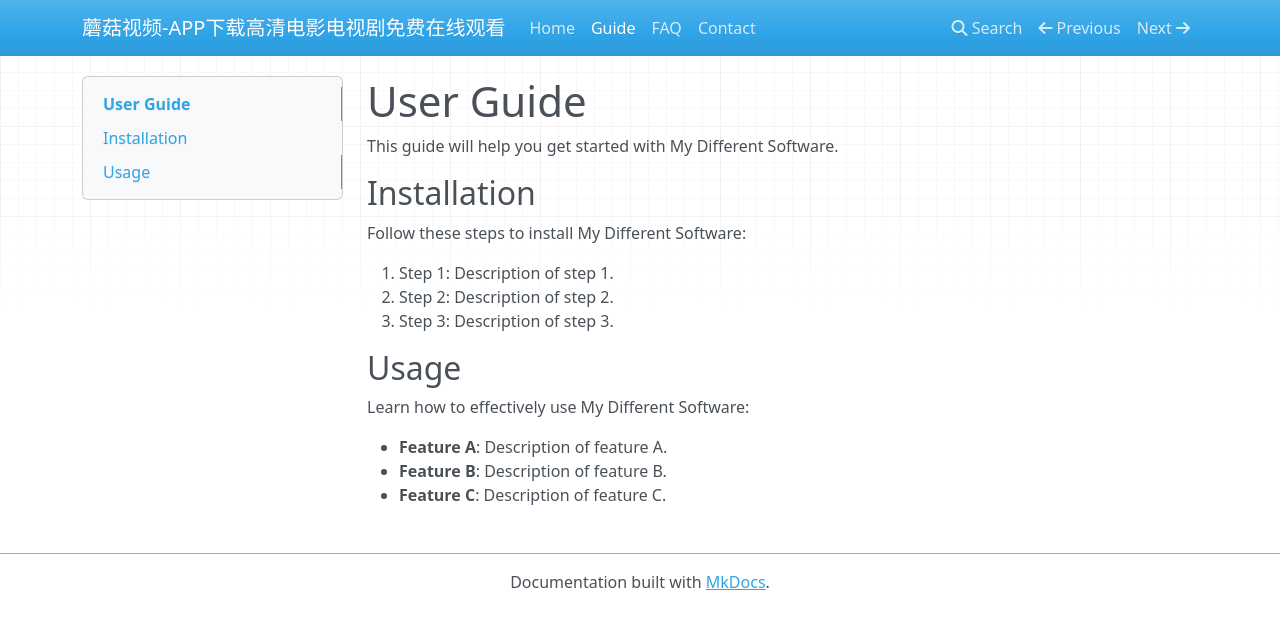
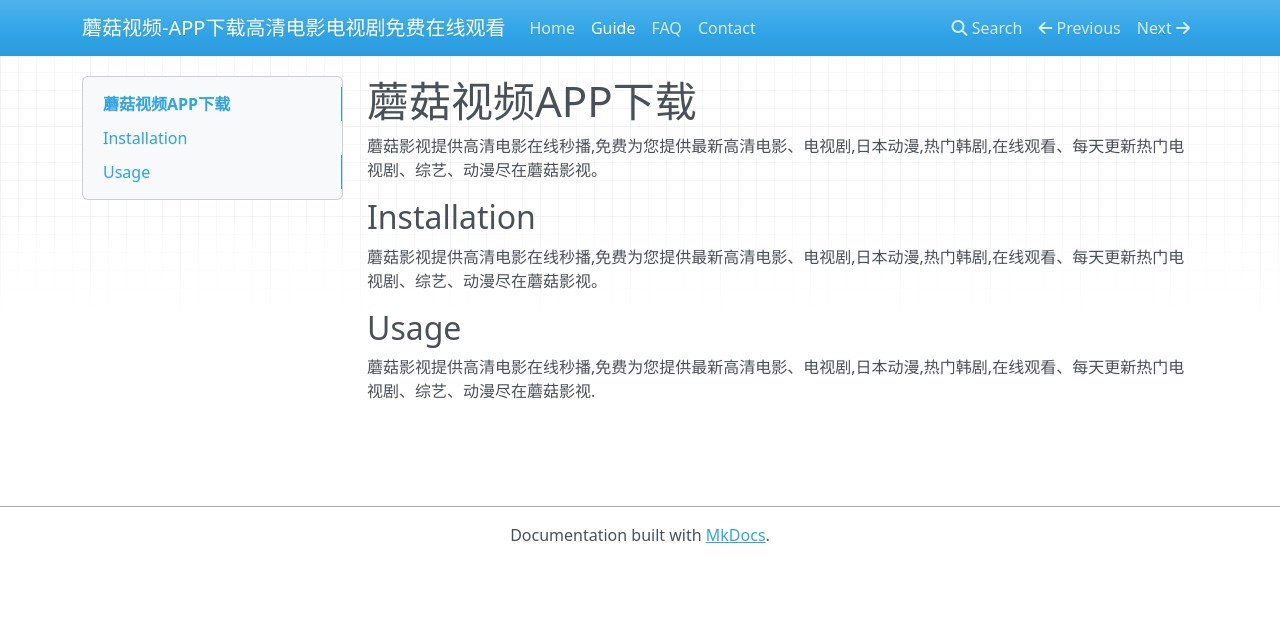
Before and after one commit to mobanba/004, an MkDocs documentation site: the page built from docs/guide.md, in a window 1280 px wide. Shown: the top 629 px of the page. Built offline with MkDocs 1.6.1, drawn with Linux system fonts in a browser that asks for light colours; nearby versions of some CDN libraries.

Commit message:
Update guide.md

```diff
--- a/docs/guide.md
+++ b/docs/guide.md
@@ -1,19 +1,11 @@
-# User Guide
+# 蘑菇视频APP下载
 
-This guide will help you get started with My Different Software.
+蘑菇影视提供高清电影在线秒播,免费为您提供最新高清电影、电视剧,日本动漫,热门韩剧,在线观看、每天更新热门电视剧、综艺、动漫尽在蘑菇影视。
 
 ## Installation
 
-Follow these steps to install My Different Software:
-
-1. Step 1: Description of step 1.
-2. Step 2: Description of step 2.
-3. Step 3: Description of step 3.
+蘑菇影视提供高清电影在线秒播,免费为您提供最新高清电影、电视剧,日本动漫,热门韩剧,在线观看、每天更新热门电视剧、综艺、动漫尽在蘑菇影视。
 
 ## Usage
 
-Learn how to effectively use My Different Software:
-
-- **Feature A**: Description of feature A.
-- **Feature B**: Description of feature B.
-- **Feature C**: Description of feature C.
+蘑菇影视提供高清电影在线秒播,免费为您提供最新高清电影、电视剧,日本动漫,热门韩剧,在线观看、每天更新热门电视剧、综艺、动漫尽在蘑菇影视.
```
